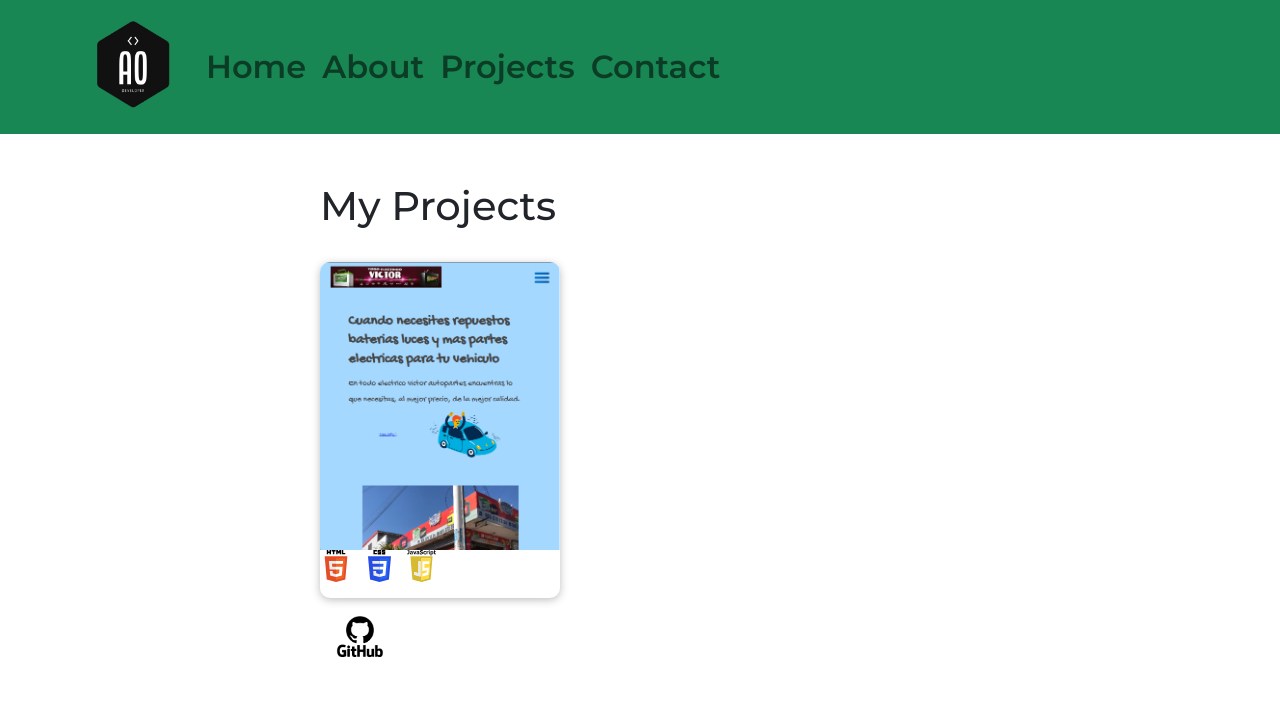
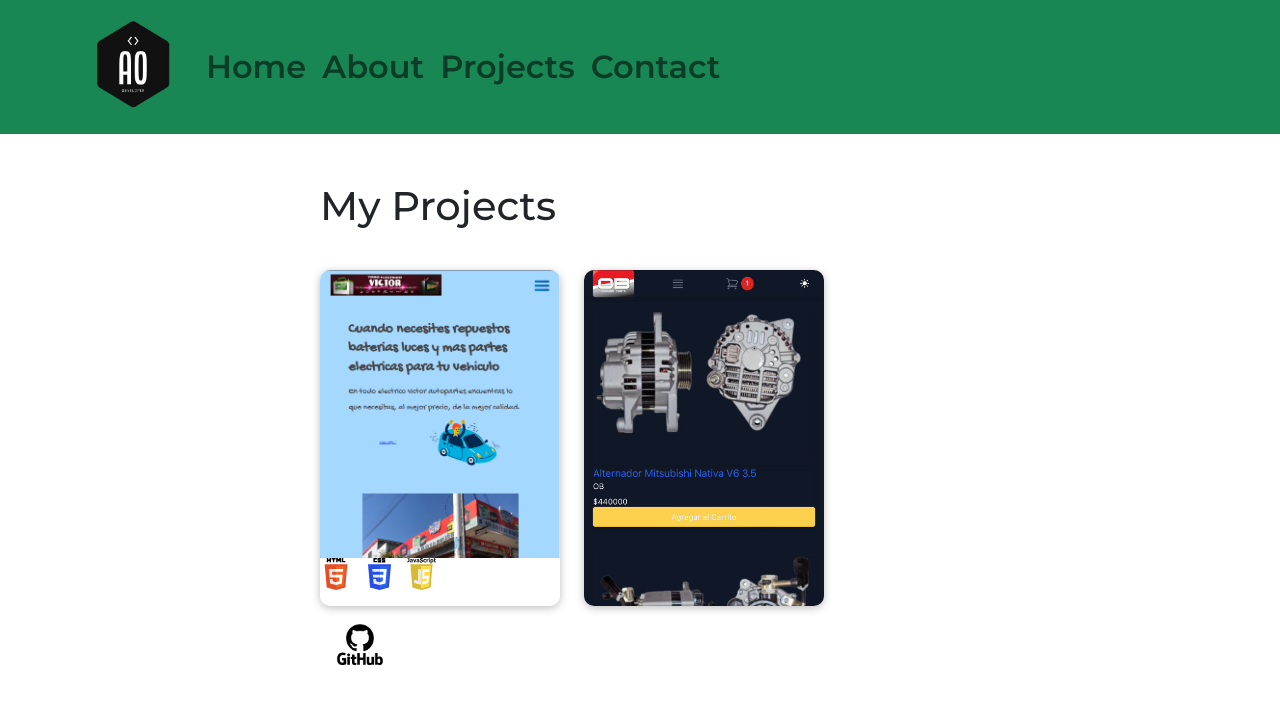
Before and after one commit to andres8ab/porfolio, a Next.js app: page /projects in a window 1280 px wide. Shown: the top 704 px of the page. Built offline with nearby package versions, Linux system fonts and the light colour scheme.

Commit message:
add ob project image

```diff
--- a/components/projects/ProjectItem.js
+++ b/components/projects/ProjectItem.js
@@ -1,11 +1,12 @@
-import Link from "next/link";
-import Image from "next/image";
-import Card from "../ui/card/Card";
-import classes from "./ProjectItem.module.css";
+import Link from 'next/link';
+import Image from 'next/image';
+import Card from '../ui/card/Card';
+import classes from './ProjectItem.module.css';
 
 const ProjectItem = () => {
   return (
-    <>
+    <div className="d-flex gap-4">
+      <div>
         <Card className={classes.card}>
           <Link href="https://todoelectricovictor.netlify.app/" target="_blank">
             <Image
@@ -15,7 +16,12 @@ const ProjectItem = () => {
               height="1000"
             />
             <div className={classes.logos}>
-            <Image src="/img/html.svg" alt="html logo" width="20" height="20" />
+              <Image
+                src="/img/html.svg"
+                alt="html logo"
+                width="20"
+                height="20"
+              />
               <Image src="/img/css.svg" alt="css logo" width="20" height="20" />
               <Image
                 src="/img/javascript.svg"
@@ -35,7 +41,26 @@ const ProjectItem = () => {
             height="200"
           />
         </Link>
-    </>
+      </div>
+      <Card className={classes.card}>
+        <Image src="/img/obapp.jpeg" alt="OB web" width="1000" height="1000" />
+        <div className={classes.logos}>
+          <Image src="/img/react.svg" alt="react logo" width="20" height="20" />
+          <Image
+            src="/img/nextjs.svg"
+            alt="nextjs logo"
+            width="20"
+            height="20"
+          />
+          <Image
+            src="/img/Tailwind.svg"
+            alt="Tailwind logo"
+            width="20"
+            height="20"
+          />
+        </div>
+      </Card>
+    </div>
   );
 };
 
```
Also changed, not shown: public/img/obapp.jpeg (added). Lines whose indentation alone changed are shown as unchanged.
